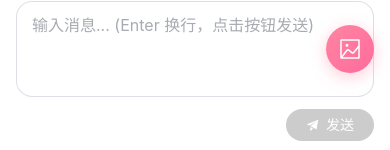
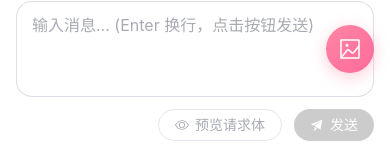
Before and after one commit to demonic-judgment/easy-chat, a Vue app: page / in a window 390 px wide. Shown: the part 691-841 px from the top of the page. Built offline with nearby package versions, Linux system fonts and the light colour scheme.

Commit message:
体验细节优化

```diff
--- a/package.json
+++ b/package.json
@@ -19,6 +19,7 @@
     "marked": "^18.0.3",
     "pinia": "^3.0.4",
     "vue": "^3.5.32",
+    "vue-cropper": "^1.1.4",
     "vue-router": "^5.0.4"
   },
   "devDependencies": {
--- a/src/components/ChatInput.vue
+++ b/src/components/ChatInput.vue
@@ -10,24 +10,33 @@
         @keydown="handleKeydown"
       />
       <div class="input-actions">
+        <template v-if="!loading">
+          <el-button
+            :icon="View"
+            :disabled="!canSend"
+            @click="handlePreview"
+            class="preview-btn"
+          >
+            预览请求体
+          </el-button>
+          <el-button
+            type="primary"
+            :icon="Promotion"
+            :disabled="!canSend"
+            @click="sendMessage"
+            class="send-btn"
+          >
+            发送
+          </el-button>
+        </template>
         <el-button
-          v-if="loading"
+          v-else
           type="danger"
           :icon="VideoPause"
           @click="handlePause"
           class="pause-btn"
         >
           暂停
-        </el-button>
-        <el-button
-          v-else
-          type="primary"
-          :icon="Promotion"
-          :disabled="!canSend"
-          @click="sendMessage"
-          class="send-btn"
-        >
-          发送
         </el-button>
       </div>
     </div>
@@ -36,7 +45,7 @@
 
 <script setup lang="ts">
 import { ref, computed } from 'vue'
-import { Promotion, VideoPause } from '@element-plus/icons-vue'
+import { Promotion, VideoPause, View } from '@element-plus/icons-vue'
 
 const props = defineProps<{
   loading: boolean
@@ -45,6 +54,7 @@ const props = defineProps<{
 const emit = defineEmits<{
   send: [message: string]
   pause: []
+  preview: [message: string]
 }>()
 
 const inputMessage = ref('')
@@ -68,6 +78,13 @@ const sendMessage = () => {
 
 const handlePause = () => {
   emit('pause')
+}
+
+const handlePreview = () => {
+  const message = inputMessage.value.trim()
+  if (message) {
+    emit('preview', message)
+  }
 }
 </script>
 
@@ -140,6 +157,18 @@ const handlePause = () => {
   box-shadow: 0 4px 12px rgba(245, 108, 108, 0.4);
 }
 
+.preview-btn {
+  border-radius: 20px;
+  padding: 10px 20px;
+  font-weight: 500;
+  transition: all 0.3s ease;
+}
+
+.preview-btn:hover {
+  transform: translateY(-2px);
+  box-shadow: 0 4px 12px rgba(64, 158, 255, 0.4);
+}
+
 /* 移动端适配 */
 @media screen and (max-width: 768px) {
   .chat-input-wrapper {
@@ -155,8 +184,9 @@ const handlePause = () => {
   }
 
   .send-btn,
-  .pause-btn {
-    padding: 8px 20px;
+  .pause-btn,
+  .preview-btn {
+    padding: 8px 16px;
     font-size: 14px;
   }
 }
--- a/src/components/ChatMessage.vue
+++ b/src/components/ChatMessage.vue
@@ -514,6 +514,7 @@ defineExpose({
   margin-left: 8px;
   border-color: #ff85a2;
   color: #ff85a2;
+  border-radius: 16px;
 }
 
 .regenerate-btn:hover {
--- a/src/stores/model.ts
+++ b/src/stores/model.ts
@@ -32,6 +32,11 @@ export const useModelStore = defineStore('model', () => {
     const stored = localStorage.getItem('easy-chat-models')
     if (stored) {
       models.value = JSON.parse(stored)
+    }
+    // 加载上次使用的模型ID
+    const storedCurrentModelId = localStorage.getItem('easy-chat-current-model-id')
+    if (storedCurrentModelId) {
+      currentModelId.value = storedCurrentModelId
     }
   }
 
@@ -92,6 +97,12 @@ export const useModelStore = defineStore('model', () => {
 
   const setCurrentModel = (id: string | null) => {
     currentModelId.value = id
+    // 保存到 localStorage
+    if (id) {
+      localStorage.setItem('easy-chat-current-model-id', id)
+    } else {
+      localStorage.removeItem('easy-chat-current-model-id')
+    }
   }
 
   // 初始化时加载数据
@@ -99,7 +110,7 @@ export const useModelStore = defineStore('model', () => {
 
   // 如果没有模型配置，创建一个默认的
   if (models.value.length === 0) {
-    createModel({
+    const defaultModel = createModel({
       name: '默认模型',
       apiUrl: 'https://api.openai.com/v1/chat/completions',
       apiKey: '',
@@ -109,6 +120,13 @@ export const useModelStore = defineStore('model', () => {
         model: 'gpt-3.5-turbo'
       }, null, 2)
     })
+    // 默认选中第一个模型
+    setCurrentModel(defaultModel.id)
+  } else if (!currentModelId.value || !getModelById(currentModelId.value)) {
+    // 如果没有选中的模型，或者选中的模型已不存在，默认使用第一个
+    if (models.value.length > 0) {
+      setCurrentModel(models.value[0]!.id)
+    }
   }
 
   return {
--- a/src/views/ChatView.vue
+++ b/src/views/ChatView.vue
@@ -69,6 +69,7 @@
           :loading="isLoading"
           @send="handleSendMessage"
           @pause="handlePause"
+          @preview="handlePreviewRequest"
         />
       </div>
     </main>
@@ -78,6 +79,17 @@
 
     <!-- 悬浮图片查看器 -->
     <FloatingImageViewer />
+
+    <!-- 预览请求体弹窗 -->
+    <el-dialog
+      v-model="showPreviewDialog"
+      title="预览请求体"
+      width="70%"
+      :close-on-click-modal="true"
+      class="preview-dialog"
+    >
+      <pre class="preview-content">{{ previewRequestBody }}</pre>
+    </el-dialog>
   </div>
 </template>
 
@@ -104,6 +116,8 @@ const showSettings = ref(false)
 const isLoading = ref(false)
 const messagesContainer = ref<HTMLElement>()
 const messageRefs = ref<InstanceType<typeof ChatMessage>[]>([])
+const showPreviewDialog = ref(false)
+const previewRequestBody = ref<string>('')
 
 // 用于取消请求
 const abortController = ref<AbortController | null>(null)
@@ -523,6 +537,43 @@ const handleRegenerate = async (messageId: string) => {
 watch(currentMessages, () => {
   scrollToBottom()
 }, { deep: true })
+
+// 预览请求体
+const handlePreviewRequest = (content: string) => {
+  if (!chatStore.currentChatId || !modelStore.currentModelId) return
+
+  const model = modelStore.getModelById(modelStore.currentModelId)
+  if (!model) {
+    previewRequestBody.value = '未找到模型配置'
+    showPreviewDialog.value = true
+    return
+  }
+
+  const agent = agentStore.currentAgent
+  const roleDescription = agent?.roleDescription || ''
+
+  // 构建消息
+  const messages = buildMessages(content, currentMessages.value, roleDescription)
+
+  let modelParams = {}
+  try {
+    modelParams = JSON.parse(model.params)
+  } catch {
+    // 使用默认参数
+  }
+
+  // 构建请求体
+  const requestBody = {
+    apiUrl: model.apiUrl,
+    apiKey: model.apiKey ? '***' : '',
+    messages,
+    params: modelParams,
+    stream: true
+  }
+
+  previewRequestBody.value = JSON.stringify(requestBody, null, 2)
+  showPreviewDialog.value = true
+}
 </script>
 
 <style scoped>
@@ -650,4 +701,21 @@ watch(currentMessages, () => {
 .chat-messages::-webkit-scrollbar-thumb:hover {
   background: rgba(255, 133, 162, 0.5);
 }
+
+/* 预览请求体弹窗样式 */
+.preview-dialog :deep(.el-dialog__body) {
+  padding: 20px;
+}
+
+.preview-content {
+  background: #f5f5f5;
+  padding: 16px;
+  border-radius: 8px;
+  overflow-x: auto;
+  font-size: 13px;
+  line-height: 1.6;
+  margin: 0;
+  max-height: 60vh;
+  overflow-y: auto;
+}
 </style>
```
Also changed, not shown: 1 other file (tests, documents, lock files or other folders).
